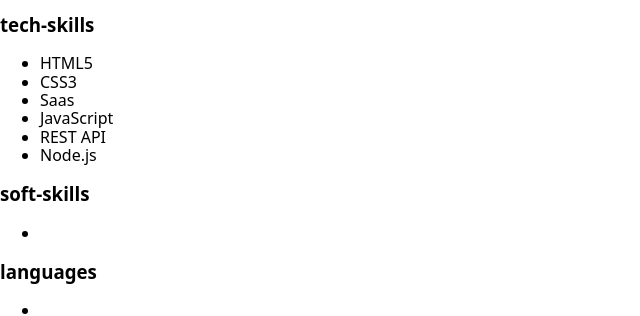
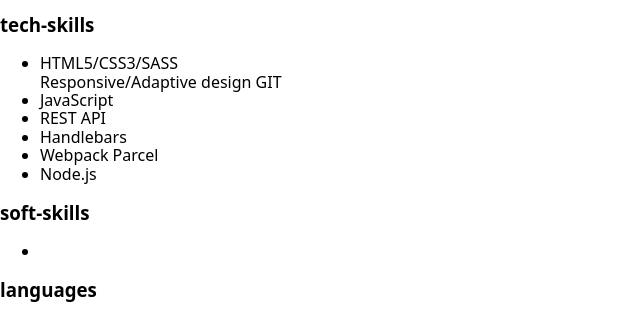
Before and after one commit to A-Novychenko/front-end-developer-resume, a website built with Parcel: page src/index.html in a window 1280 px wide. Shown: the part 344-660 px from the top of the page, without its empty margins (0-640 px from the left). Built offline with nearby package versions, Linux system fonts and the light colour scheme.

Commit message:
upd tech skills

```diff
--- a/src/partials/example.html
+++ b/src/partials/example.html
@@ -57,16 +57,15 @@
       <section class="tech-skills">
         <h3 class="tech-skills__title">tech-skills</h3>
         <ul class="tech-skills__list">
-          <li class="tech-skills__item">HTML5</li>
-          <li class="tech-skills__item">CSS3</li>
-          <li class="tech-skills__item">Saas</li>
+          <li class="tech-skills__item">HTML5/CSS3/SASS<br>Responsive/Adaptive design GIT</li>
           <li class="tech-skills__item">JavaScript</li>
           <li class="tech-skills__item">REST API</li>
+          <li class="tech-skills__item">Handlebars</li>
+          <li class="tech-skills__item">Webpack Parcel</li>
           <li class="tech-skills__item">Node.js</li>
           <!-- <li class="tech-skills__item">React Hooks & Components</li> -->
           <!-- <li class="tech-skills__item">React Redux</li> -->
         </ul>
-
       </section>
 
       <section class="soft-skills">
```
